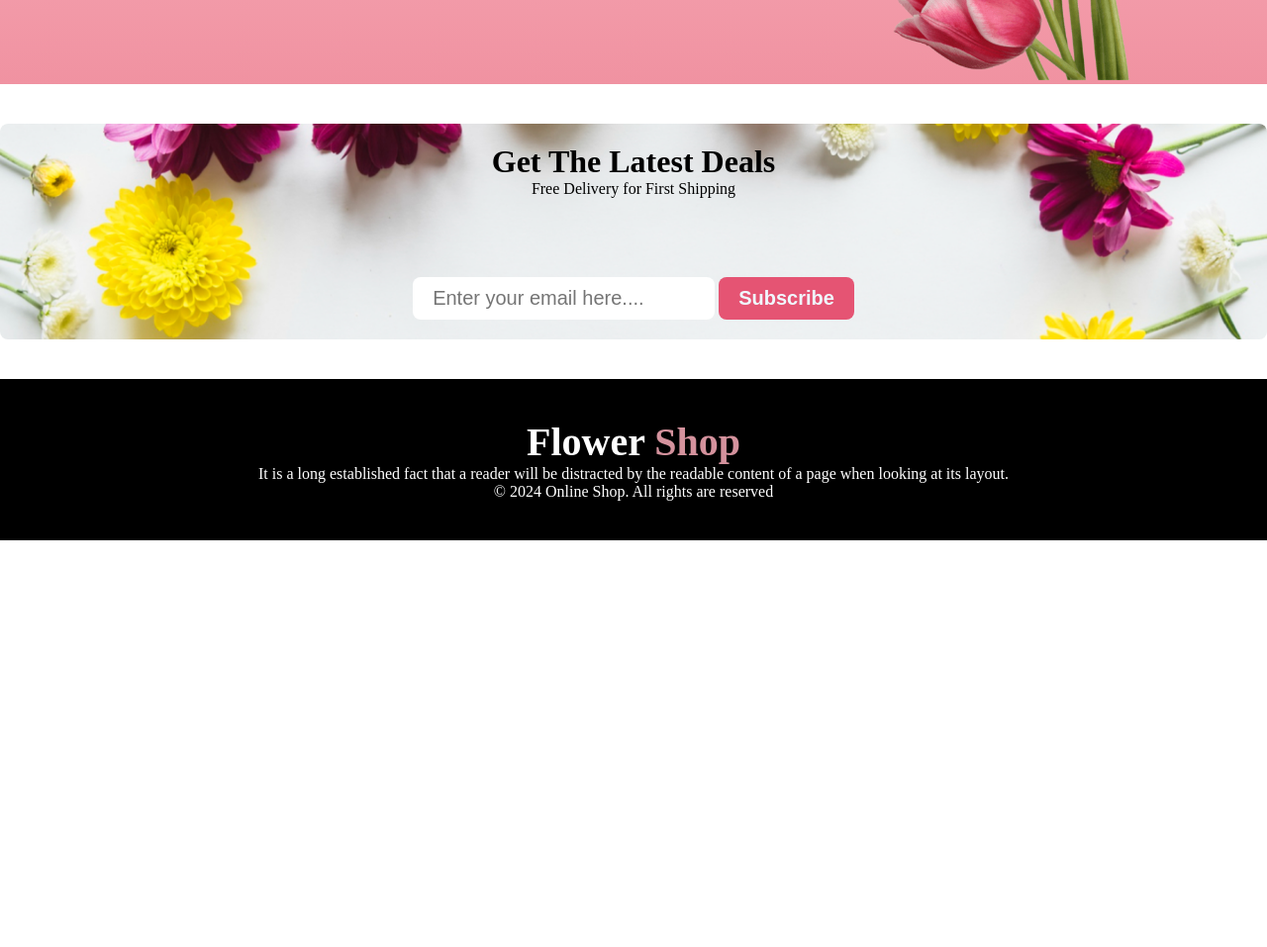
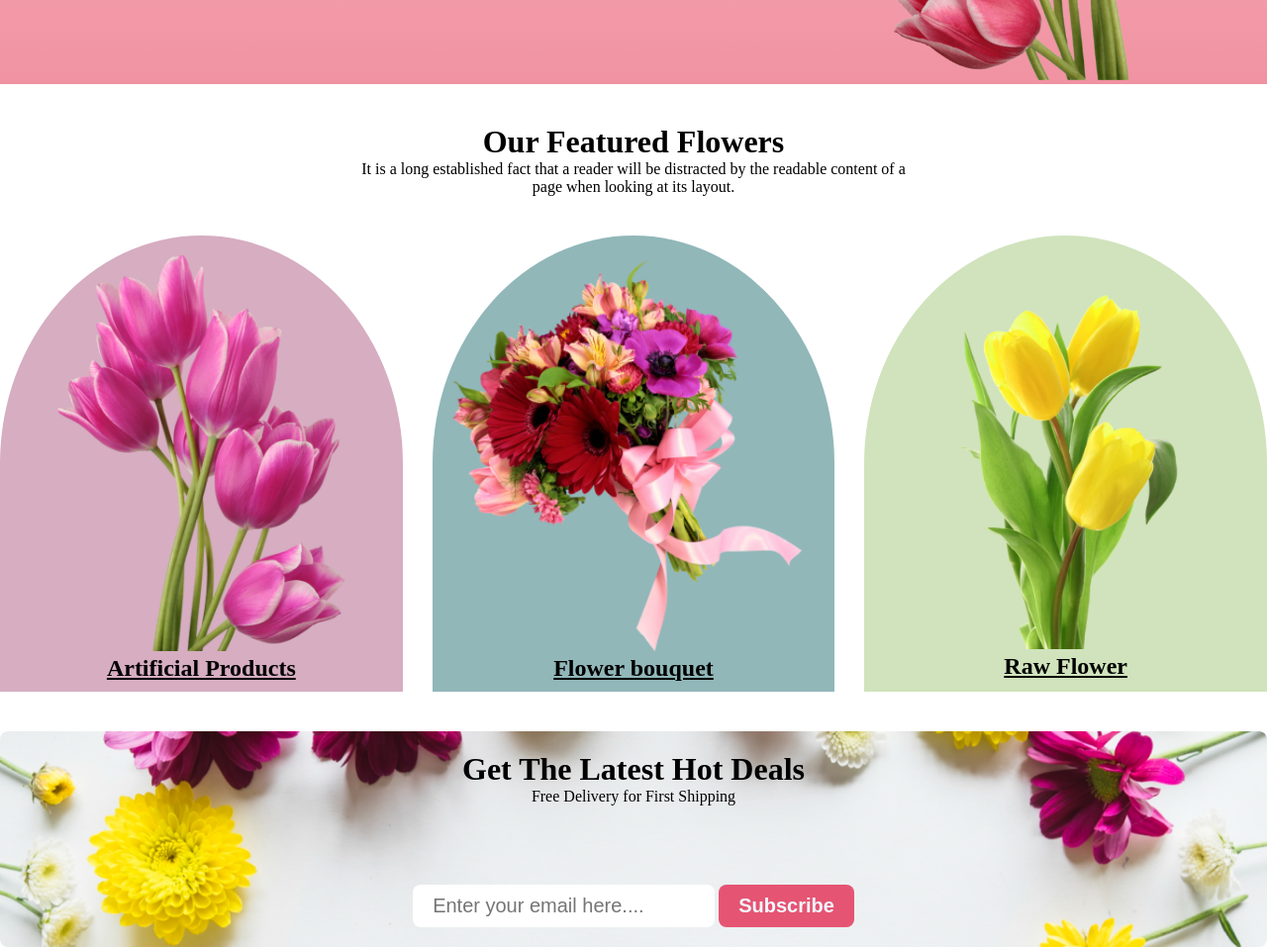
Before and after one commit to ayeshamukta/Flower-Shop, a plain HTML site: page index.html in a window 1280 px wide. Shown: the part 460-1417 px from the top of the page at 99% size. Before the commit the page ends 1006 px from the top, so only its background shows below. Drawn offline with Linux system fonts and the light colour scheme.

Commit message:
featured product complete

```diff
--- a/index.html
+++ b/index.html
@@ -39,10 +39,40 @@
         </section>
     </header>
     <main>
+        <!-- featured product -->
+         <div class="products">
+            <div id="heading">
+                <h1>Our Featured Flowers</h1>
+                <p >It is a long established fact that a reader will be distracted by the readable content of a page when looking at its layout.</p>
+            </div>
+            <div class="cards">
+                <div id="img1">
+                    <div >
+                        <img height="400px" src="assets/pngwing 6.png" alt="" >
+                    </div>
+                    <a href="#">Artificial Products</a>
+
+                </div>
+                <div id="img2">
+                    <div >
+                        <img height="400px" src="assets/pngwing 5.png" alt="">
+                    </div>
+                    <a href="#">Flower bouquet</a>
+
+                </div>
+                <div id="img3">
+                    <div >
+                        <img height="400px" src="assets/pngwing 7.png" alt="">
+
+                    </div>
+                    <a href="#">Raw Flower</a>
+                </div>
+            </div>
+         </div>
         <!-- grt the Deals part -->
          <div id="get-deals">
             <div>
-                <h1>Get The Latest Deals </h1>
+                <h1>Get The Latest Hot Deals </h1>
                 <p>Free Delivery for First Shipping</p>
             </div>
             <div>
--- a/styles/style.css
+++ b/styles/style.css
@@ -17,7 +17,7 @@
     font-size: 20px;
     font-weight: bold;
     font-style: italic;
-    background-color: rgb(226, 189, 223);
+    background-color: rgb(222, 197, 220);
 }
 /* .paraghraph-color
 {
@@ -137,3 +137,52 @@ footer
 
 
 }
+.products
+{
+    /* /* align-items: center; */
+    text-align: center;
+
+    /* border: 1px solid red; */
+}
+.cards
+{
+    display: grid;
+    grid-template-columns: repeat(3,1fr);
+    gap: 30px;
+}
+#img1
+{
+    background-color: #d6adc1;
+    border-radius: 50% 50% 0 0;
+    padding-top: 20px;
+    padding-bottom: 10px;
+}
+#img2
+{
+    background-color: #91b7b9;
+    border-radius: 50% 50% 0 0;
+    padding-top: 20px;
+    padding-bottom: 10px;
+}
+#img3
+{
+    background-color: #d0e3bc;
+    border-radius: 50% 50% 0 0;
+    padding-top: 18px;
+    padding-bottom: 10px;
+}
+.cards > div >a
+{
+    text-decoration: underline;
+    font-weight: bold;
+    font-size: 24px;
+    color: black;
+
+}
+#heading
+{
+    width: 550px;
+    /* border: 1px solid red; */
+    margin: 40px auto ;
+
+}
```
